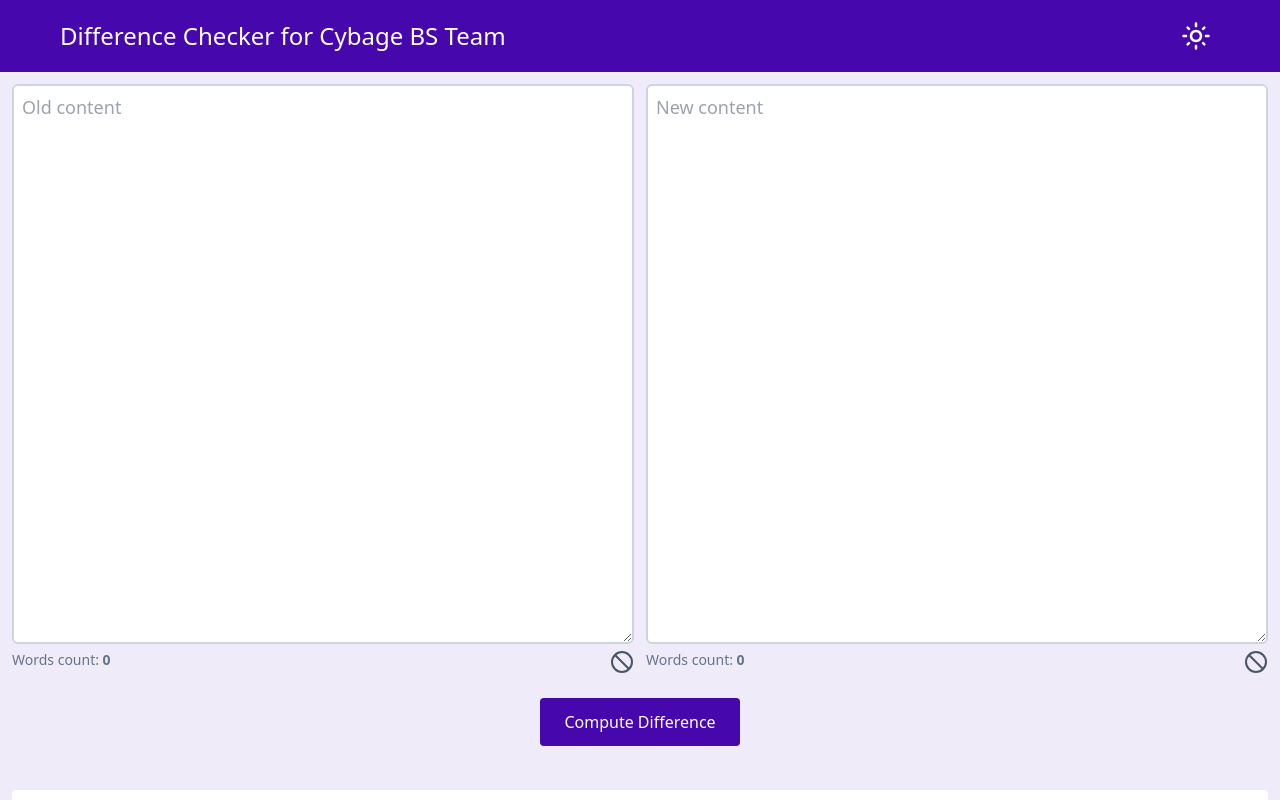
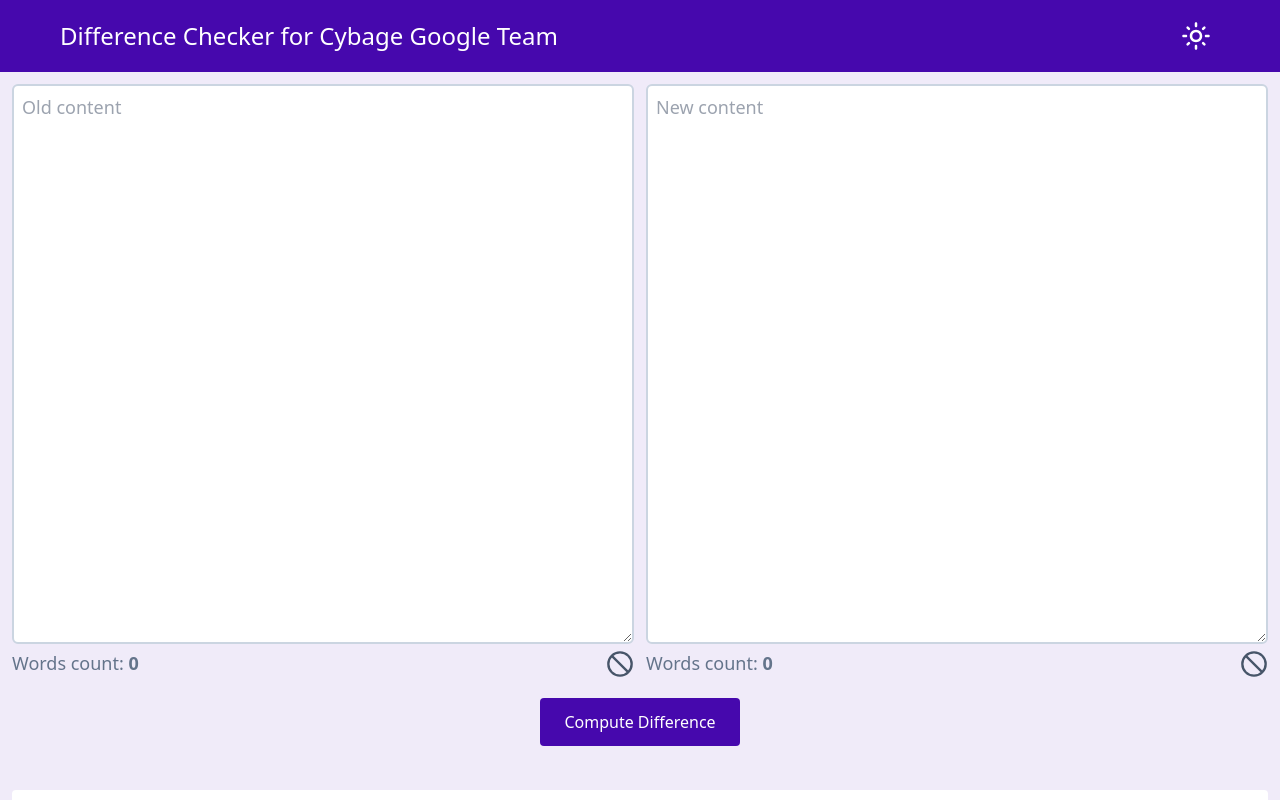
Before and after one commit to ygweric/diff-checker, a React (Vite) app: page / in a window 1280 px wide. Shown: the top 800 px of the page. Built offline with nearby package versions, Linux system fonts and the light colour scheme.

Commit message:
font size added

```diff
--- a/src/components/Header.jsx
+++ b/src/components/Header.jsx
@@ -4,7 +4,7 @@
   return (
     <div className="w-100 py-2 md:py-3 bg-[#4608ad] dark:bg-[#1e1e1e] px-[10px] md:px-[60px] flex justify-between items-center flex-col md:flex-row gap-2">
       <h2 className="text-xl md:text-2xl text-white">
-        Difference Checker for Cybage BS Team
+        Difference Checker for Cybage Google Team
       </h2>
       <DarkModeToggle />
     </div>
--- a/src/components/TextDiffChecker.jsx
+++ b/src/components/TextDiffChecker.jsx
@@ -42,12 +42,12 @@
             onChange={(e) => handleTextChange(e, setText1)}
           />
           <div className="flex justify-between">
-            <p className="text-sm text-slate-500 dark:text-[#9a9a9a]">
+            <p className="text-[18px] text-slate-500 dark:text-[#9a9a9a]">
               Words count:{" "}
               <b>{text1 === "" ? "0" : text1.trim().split(" ").length}</b>
             </p>
             <button
-              className="text-2xl text-slate-600 dark:text-[#9a9a9a] hover:text-slate-700 transition-all dark:hover:text-slate-300"
+              className="text-[28px] text-slate-600 dark:text-[#9a9a9a] hover:text-slate-700 transition-all dark:hover:text-slate-300"
               onClick={handleClearText1}
             >
               <GrClear />
@@ -62,12 +62,12 @@
             onChange={(e) => handleTextChange(e, setText2)}
           />
           <div className="flex justify-between">
-            <p className="text-sm text-slate-500 dark:text-[#9a9a9a]">
+            <p className="text-[18px] text-slate-500 dark:text-[#9a9a9a]">
               Words count:{" "}
               <b>{text2 === "" ? "0" : text2.trim().split(" ").length}</b>
             </p>
             <button
-              className="text-2xl text-slate-600 dark:text-[#9a9a9a] hover:text-slate-700 transition-all dark:hover:text-slate-300"
+              className="text-[28px] text-slate-600 dark:text-[#9a9a9a] hover:text-slate-700 transition-all dark:hover:text-slate-300"
               onClick={handleClearText2}
             >
               <GrClear />
```
